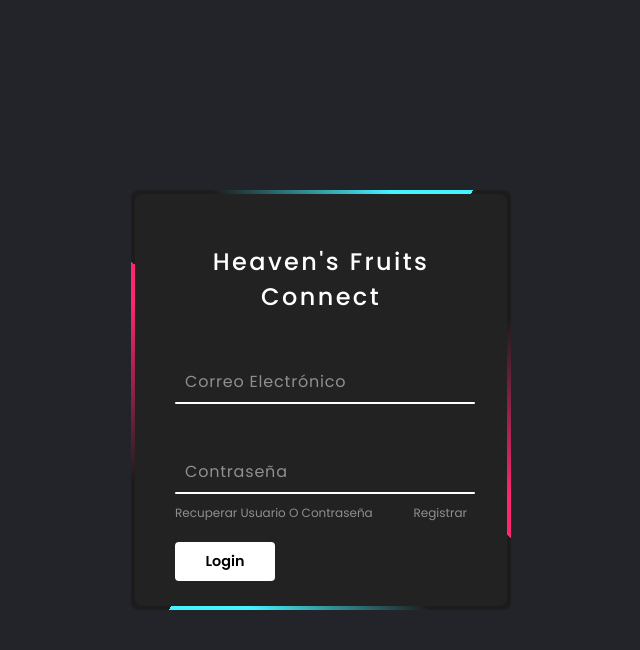
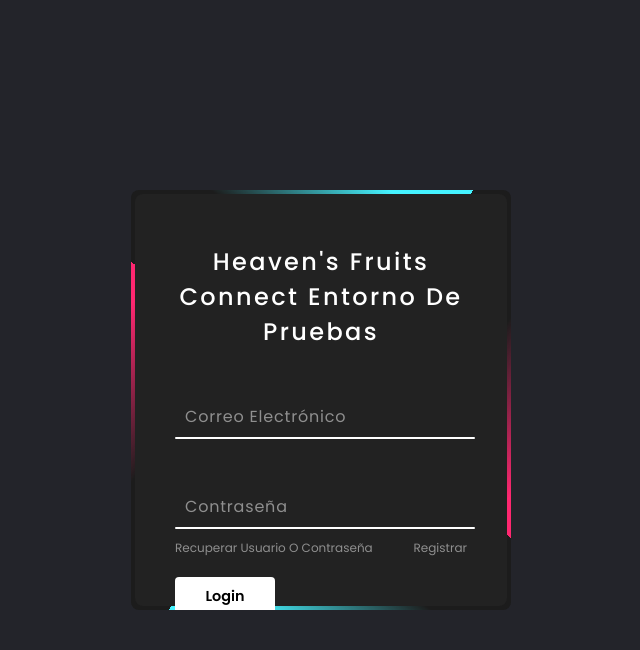
Before and after one commit to Sebastyk120/prueba-django-server, a Django app: page /autenticacion/login/ in a window 1280 px wide. Shown: the top 650 px of the page, without its empty margins (319-959 px from the left). Run offline with Django 4.2, Linux system fonts and the light colour scheme; some libraries are stand-ins or nearby versions.

Commit message:
Entorno de Pruebas.

```diff
--- a/autenticacion/templates/login2.html
+++ b/autenticacion/templates/login2.html
@@ -12,7 +12,7 @@
     <span class="borderLine"></span>
     <form class="form-signin" method="POST" action="{% url 'login' %}">
         {% csrf_token %}
-        <h2>Heaven's Fruits Connect</h2>
+        <h2>Heaven's Fruits Connect Entorno De Pruebas</h2>
         <div class="inputBox">
             <input type="text" required="required" name="username"
                        oninput="this.value = this.value.toLowerCase();">
```
